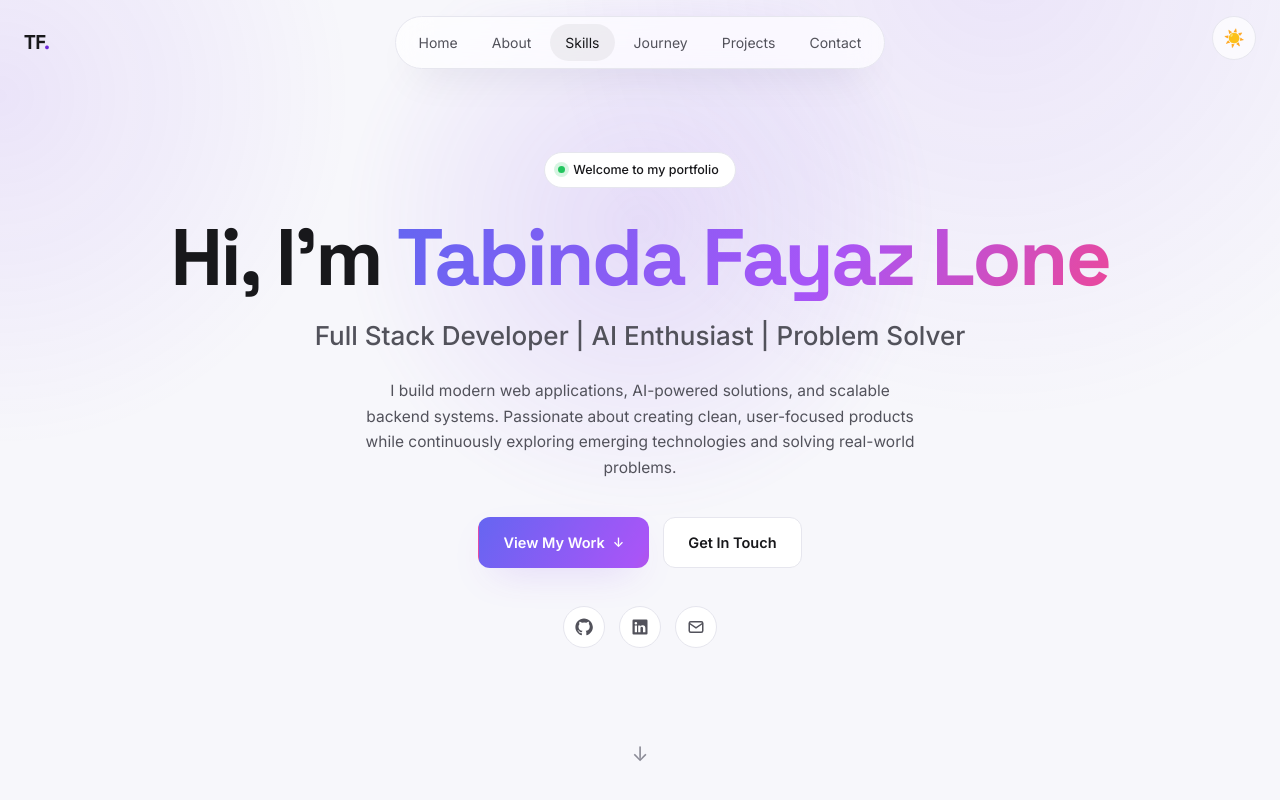
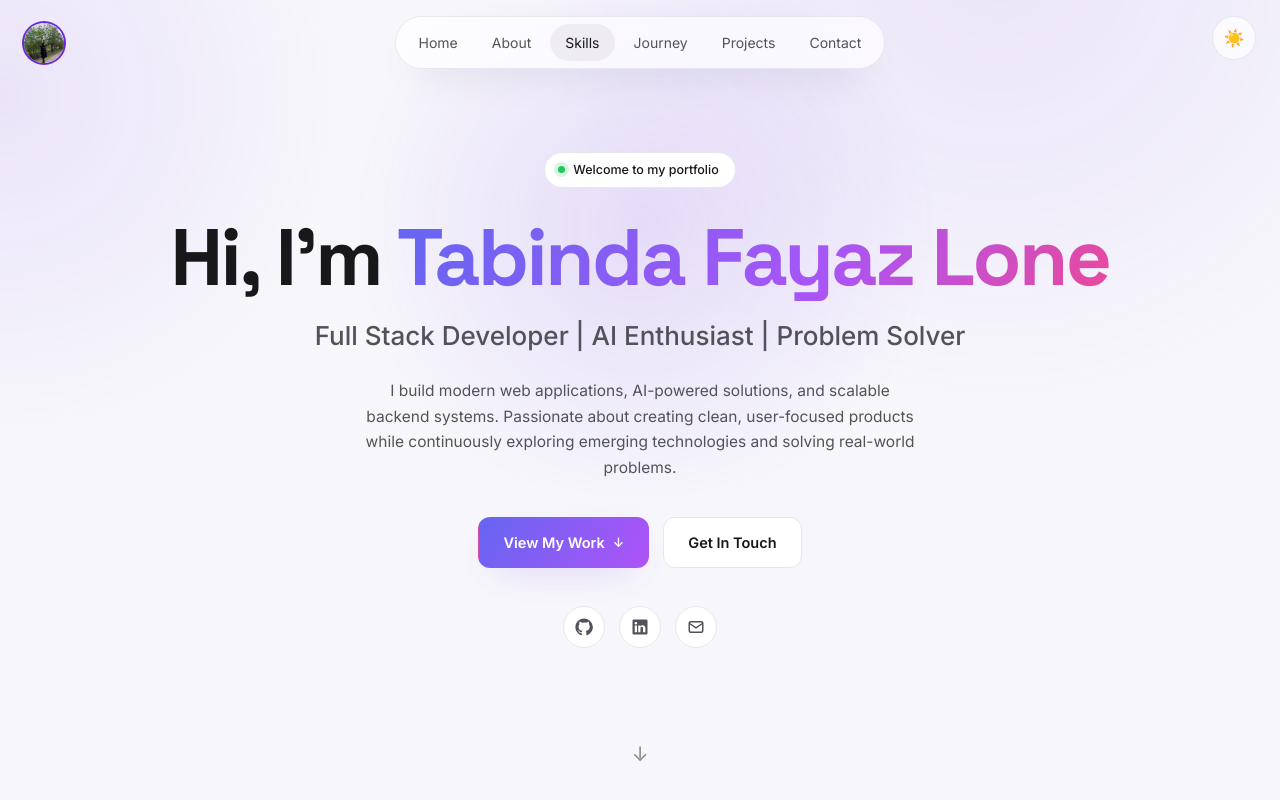
Before and after one commit to tabindafayaz1111/portfolio, a plain HTML site: page index.html in a window 1280 px wide. Shown: the top 800 px of the page. Drawn offline with Linux system fonts and the light colour scheme.

Commit message:
Add profile photo to navbar with casual-save deterrents
- Replace "TF." brand with circular profile photo (protfolio_img.jpg)
- Serve photo as a CSS background (no <img> to "Save image as")
- Disable right-click, drag, selection, and iOS long-press on the photo

Note: screenshots/screen recording cannot be blocked on the web; these
are deterrents against casual saving only.

Co-Authored-By: Claude Opus 4.8 (1M context) <noreply@anthropic.com>

```diff
--- a/index.html
+++ b/index.html
@@ -14,7 +14,9 @@
   <div class="scroll-progress" id="scrollProgress"></div>
   <!-- ===== Navbar ===== -->
   <header class="nav-wrap">
-    <a href="#home" class="nav-brand" aria-label="Home">TF<span>.</span></a>
+    <a href="#home" class="nav-brand" aria-label="Home">
+      <span class="brand-photo" role="img" aria-label="Tabinda Fayaz Lone"></span>
+    </a>
     <nav class="nav" aria-label="Primary">
       <a href="#home" class="nav-link active">Home</a>
       <a href="#about" class="nav-link">About</a>
--- a/script.js
+++ b/script.js
@@ -155,6 +155,15 @@ function observeReveals() {
 document.querySelectorAll(".card, .skill-group, .tl-item, .gh-card, .section-title, .section-lead")
   .forEach((el) => el.classList.add("reveal"));
 
+/* ============ Profile photo save deterrents ============ */
+/* Note: these only stop casual saving. Screenshots / screen recording
+   cannot be blocked by any website — that's a browser/OS limitation. */
+const navBrand = document.querySelector(".nav-brand");
+if (navBrand) {
+  navBrand.addEventListener("contextmenu", (e) => e.preventDefault());
+  navBrand.addEventListener("dragstart", (e) => e.preventDefault());
+}
+
 /* ============ Expandable About cards ============ */
 document.querySelectorAll(".cards .card").forEach((card) => {
   const hint = card.querySelector(".card-hint");
--- a/styles.css
+++ b/styles.css
@@ -107,12 +107,30 @@ a { color: inherit; text-decoration: none; }
 .nav-brand {
   position: absolute;
   left: 24px;
-  font-family: "Space Grotesk", sans-serif;
-  font-weight: 700;
-  font-size: 20px;
-  letter-spacing: -.5px;
+  display: flex;
+  align-items: center;
 }
-.nav-brand span { color: var(--accent); }
+.brand-photo {
+  display: block;
+  width: 40px;
+  height: 40px;
+  border-radius: 50%;
+  background-image: url("protfolio_img.jpg");
+  background-size: cover;
+  background-position: center;
+  background-repeat: no-repeat;
+  border: 2px solid transparent;
+  background-origin: border-box;
+  box-shadow: 0 0 0 2px var(--accent), var(--shadow);
+  transition: transform .2s, box-shadow .2s;
+  /* Casual save/copy deterrents */
+  pointer-events: none;          /* clicks pass to the parent link; element isn't a drag target */
+  -webkit-user-select: none;
+  user-select: none;
+  -webkit-user-drag: none;
+  -webkit-touch-callout: none;   /* no long-press "Save Image" menu on iOS */
+}
+.nav-brand:hover .brand-photo { transform: scale(1.06); box-shadow: 0 0 0 2px var(--accent), var(--shadow-accent); }
 .nav {
   display: flex;
   gap: 4px;
```
Also changed, not shown: protfolio_img.jpg (added).
